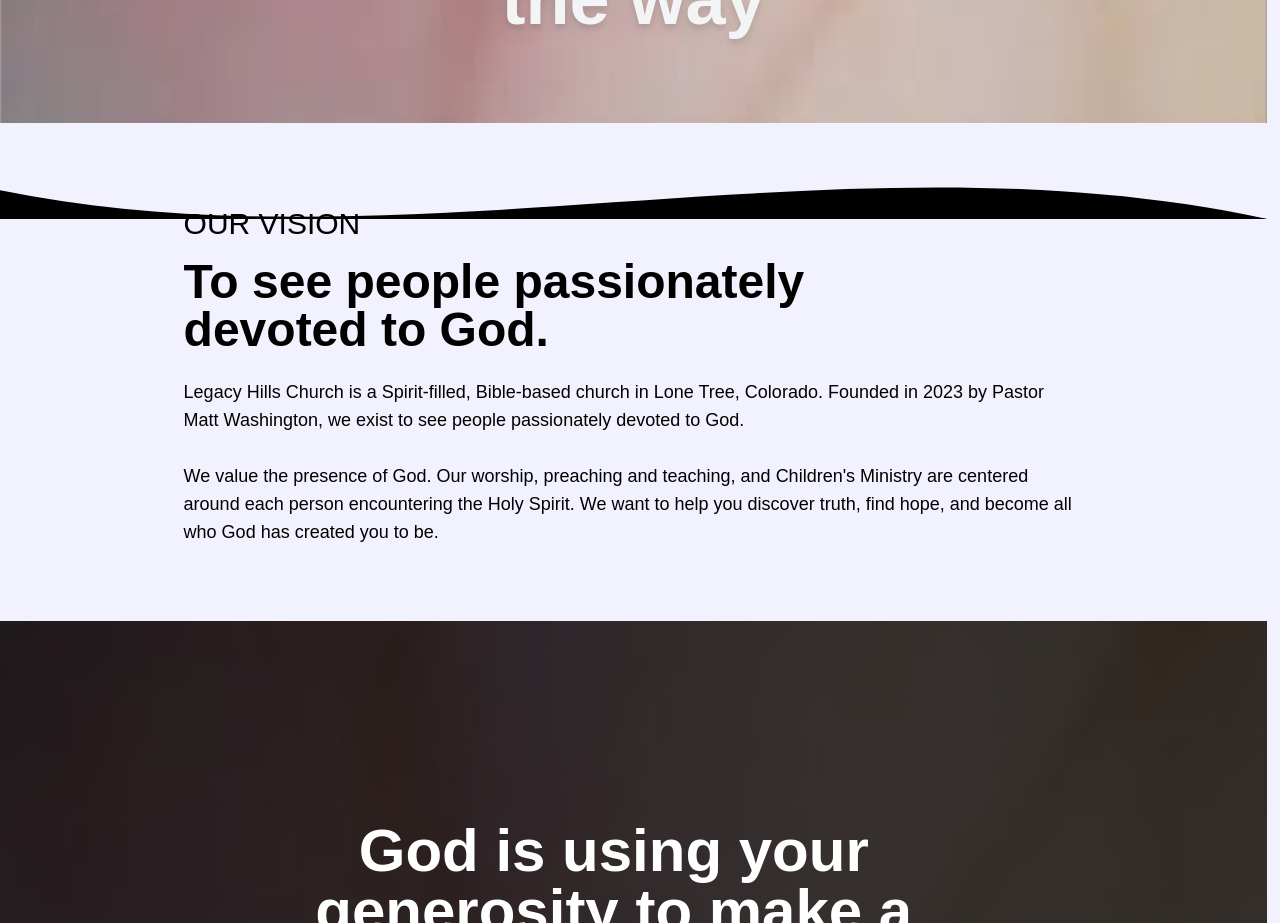
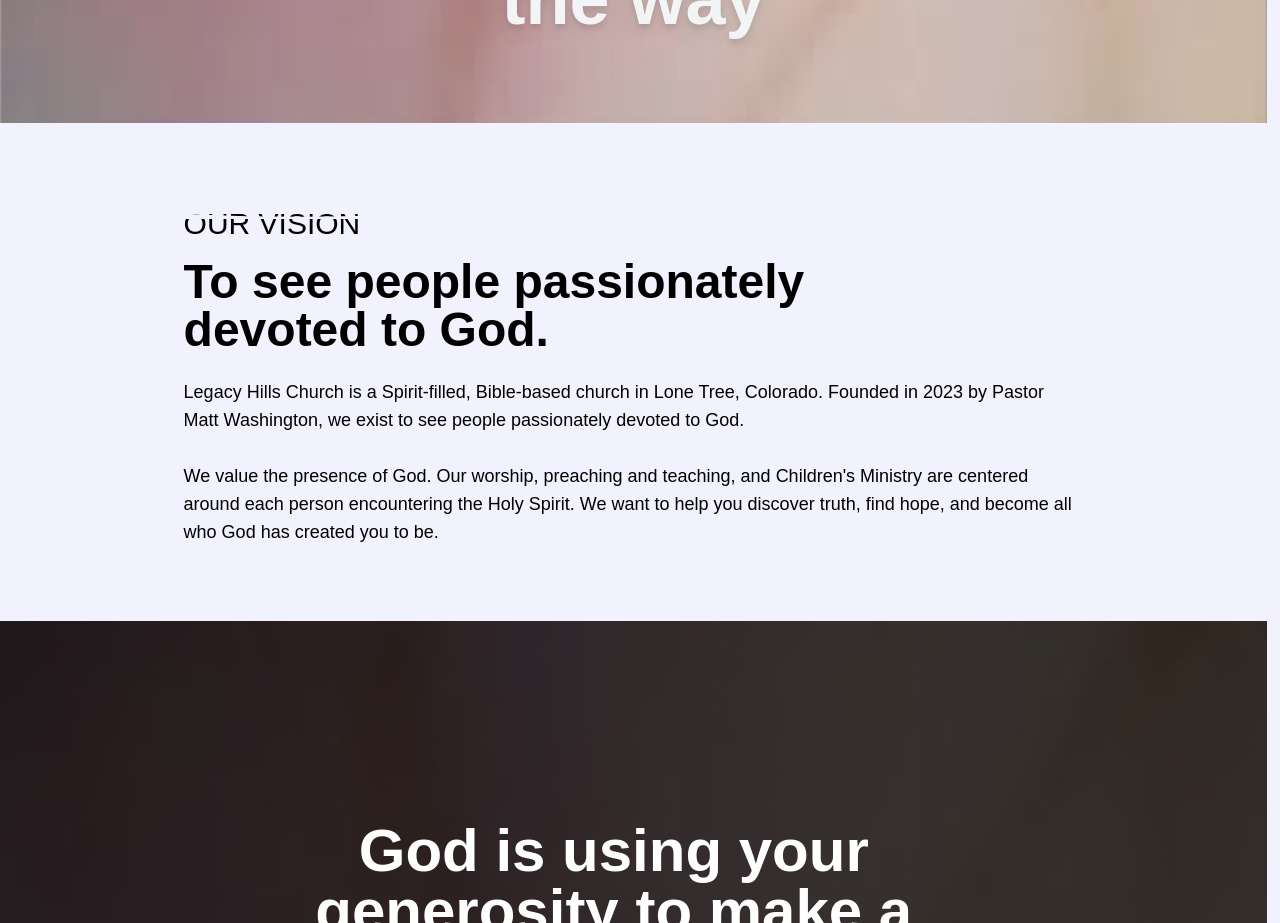
Before and after one commit to somawayapp/church, a React (Vite) app in the folder client/: page / in a window 1280 px wide. Shown: the part 2440-3363 px from the top of the page. Built offline with nearby package versions, Linux system fonts and the light colour scheme; no server answers.

Commit message:
Initial commit with new code

```diff
--- a/client/src/routes/Homepage.jsx
+++ b/client/src/routes/Homepage.jsx
@@ -213,8 +213,8 @@
     className="absolute top-0 left-0 w-full h-24 z-10"
     style={{ transform: "rotate(180deg)" }}
   >
-    <path fill="currentColor" d="M0,0 C 480,225 975,-180 1440,32 L1440,0 L0,0 Z" />
-    <path fill="currentColor" d="M0,0 C 480,305 975,-180 1440,96 L1440,0 L0,0 Z" />
+    <path fill="var(--bg)" d="M0,0 C 480,225 975,-180 1440,32 L1440,0 L0,0 Z" />
+    <path fill="var(--bg)" d="M0,0 C 480,305 975,-180 1440,96 L1440,0 L0,0 Z" />
   </svg>
 
   <div className="px-3 md:px-[100px] py-[50px] md:py-[75px]">
```
